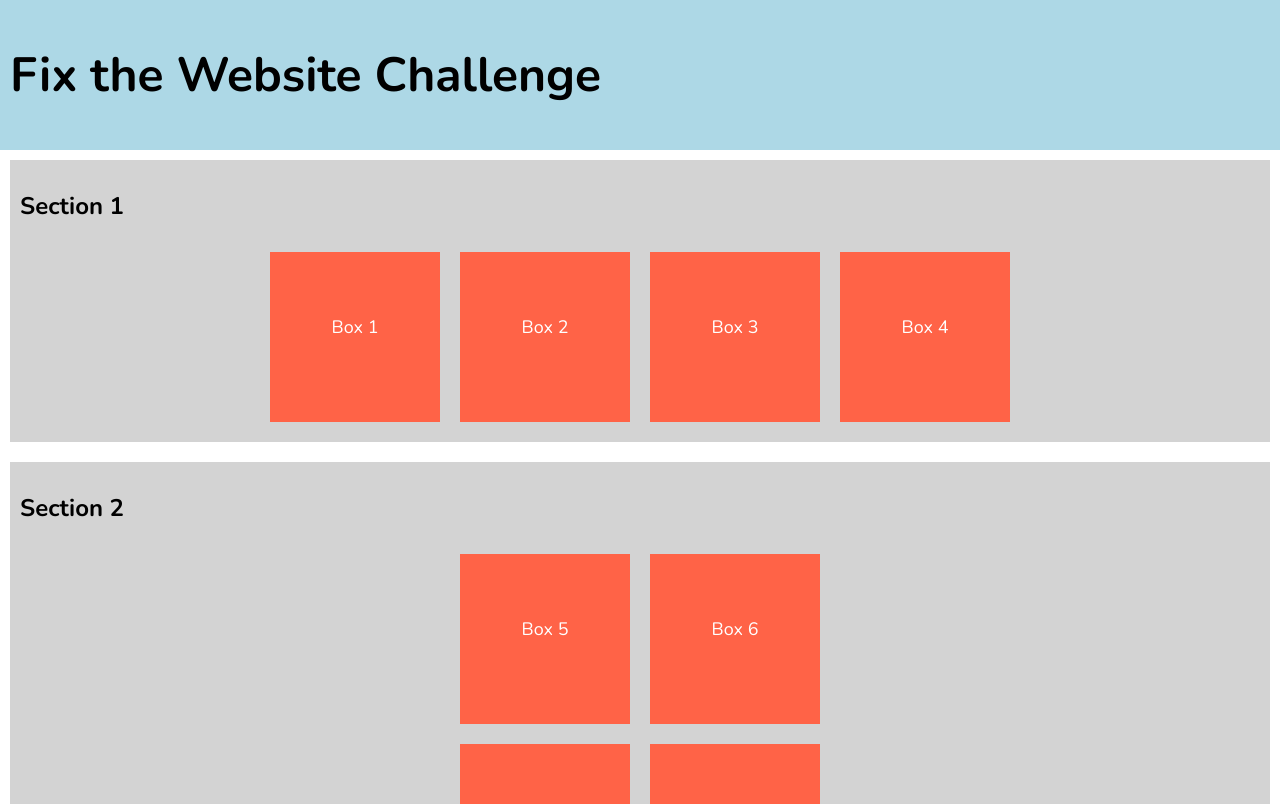
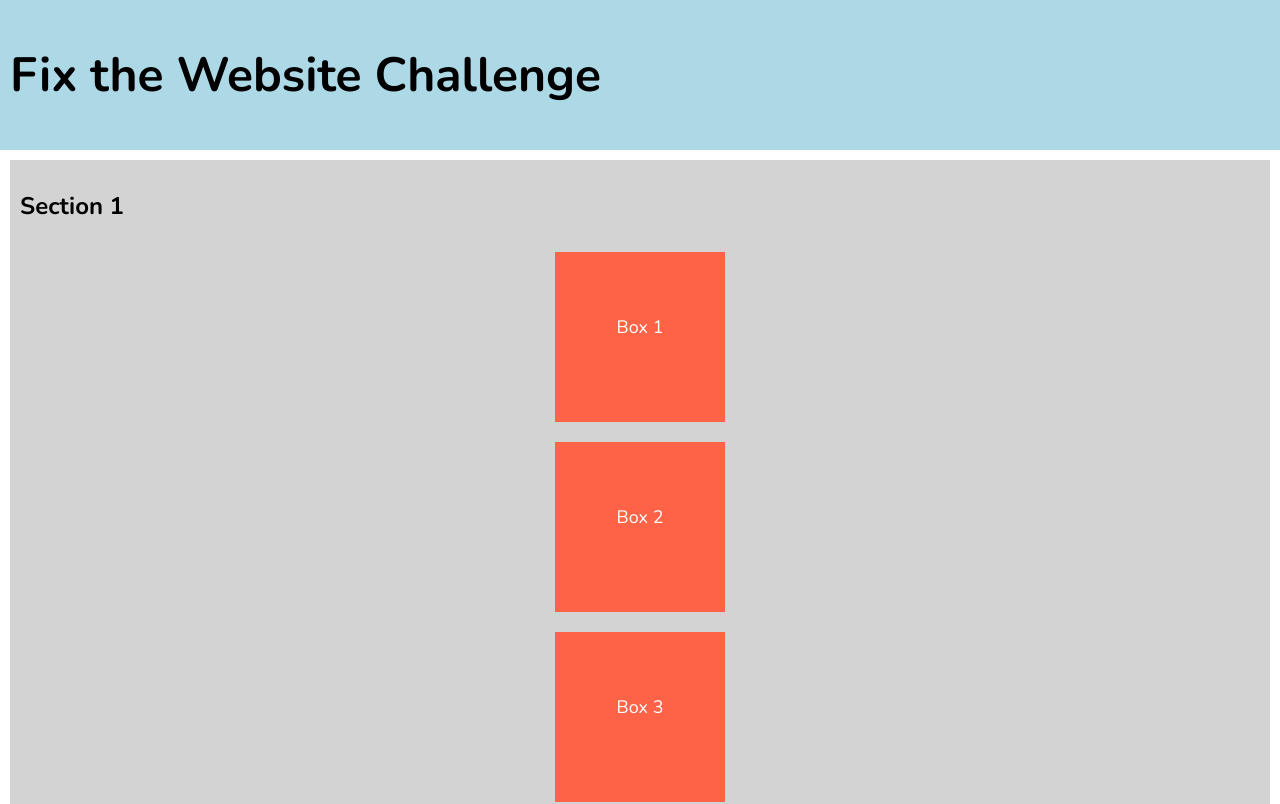
Before and after one commit to mortz123/DevTraining23, a Next.js app: page /day1 in a window 1280 px wide. Shown: the top 804 px of the page. Built offline with nearby package versions, Linux system fonts and the light colour scheme.

Commit message:
change padding and margin to be with rem units

```diff
--- a/pages/day1.jsx
+++ b/pages/day1.jsx
@@ -10,7 +10,7 @@ export default function Day1() {
       <main className={styles.main}>
         <section className={styles.section}>
           <h2>Section 1</h2>
-          <div className={styles.flexContainer}>
+          <div className={styles.columnContainer}>
             <div className={styles.box}>Box 1</div>
             <div className={styles.box}>Box 2</div>
             <div className={styles.box}>Box 3</div>
@@ -19,11 +19,9 @@ export default function Day1() {
         </section>
         <section className={styles.section}>
           <h2>Section 2</h2>
-          <div className={styles.row}>
+          <div className={styles.rowContainer}>
             <div className={styles.box}>Box 5</div>
             <div className={styles.box}>Box 6</div>
-          </div>
-          <div className={styles.row}>
             <div className={styles.box}>Box 7</div>
             <div className={styles.box}>Box 8</div>
           </div>
--- a/pages/day1.module.css
+++ b/pages/day1.module.css
@@ -5,18 +5,18 @@
 
 .header {
   background-color: lightblue;
-  padding: 10px;
+  padding: 0.625rem;
   font-size: 1.5rem;
 }
 
 .main {
-  padding: 10px;
+  padding: 0.625rem;
 }
 
 .section {
   background-color: lightgrey;
-  margin-bottom: 20px;
-  padding: 10px;
+  margin-bottom: 1.125rem;
+  padding: 0.625rem;
 }
 
 .column {
@@ -31,28 +31,36 @@
   justify-content: center;
 }
 
-.flexContainer {
+.columnContainer {
   display: flex;
   flex-direction: column;
+  align-content: center;
+  flex-wrap: wrap;
+  max-height: 100vh;
+}
+
+.rowContainer {
+  display: flex;
+  flex-direction: row;
   align-items: center;
   justify-content: center;
   flex-wrap: wrap;
 }
 
-@media (min-width: 440px) {
+/* @media (min-width: 440px) {
   .flexContainer {
     flex-direction: row;
   }
-}
+} */
 
 .box {
   background-color: tomato;
   color: white;
-  padding: 10px;
-  margin: 10px;
+  padding: 0.625rem;
+  margin: 0.625rem;
   font-size: 1.125rem;
-  width: 150px;
-  height: 150px;
+  width: 9.375rem;
+  height: 9.375rem;
   text-align: center;
   line-height: 130px;
 }
```
